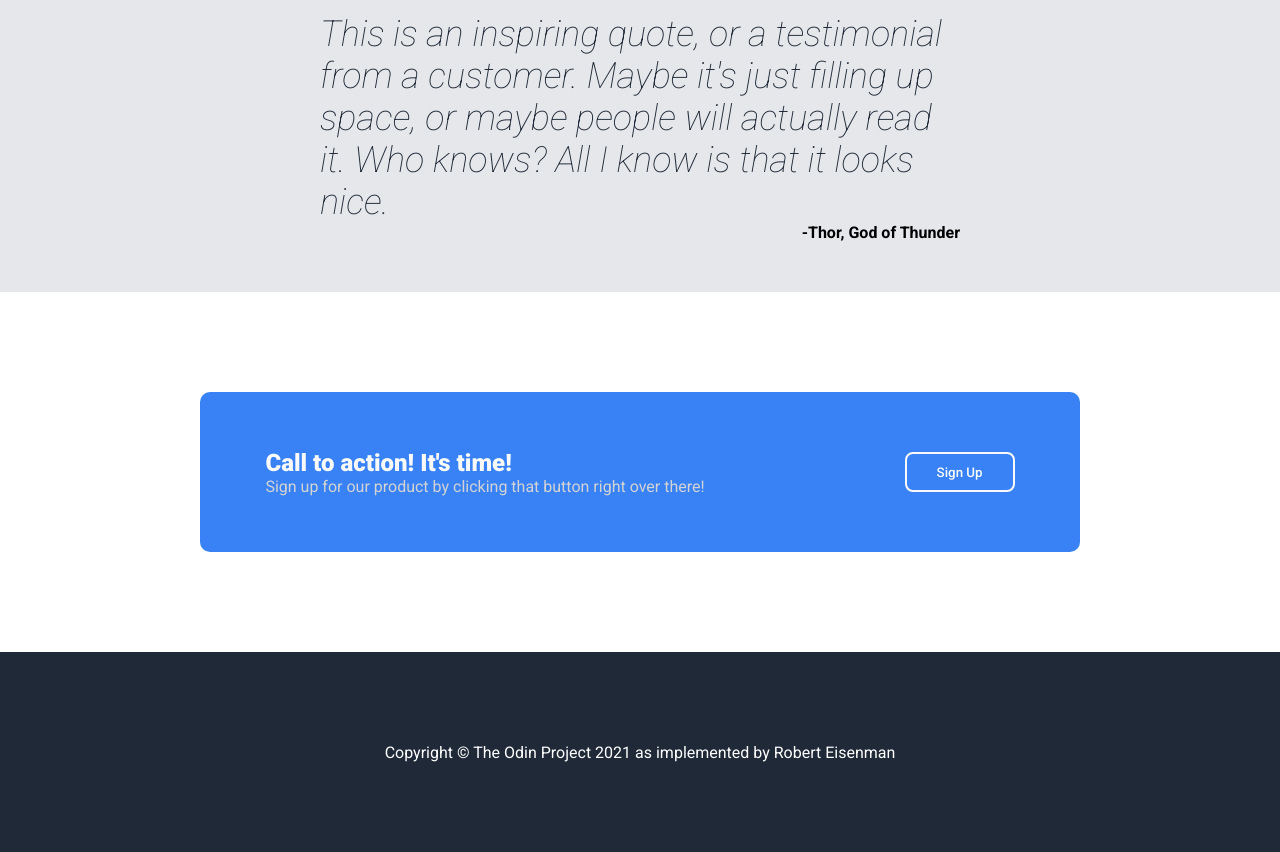
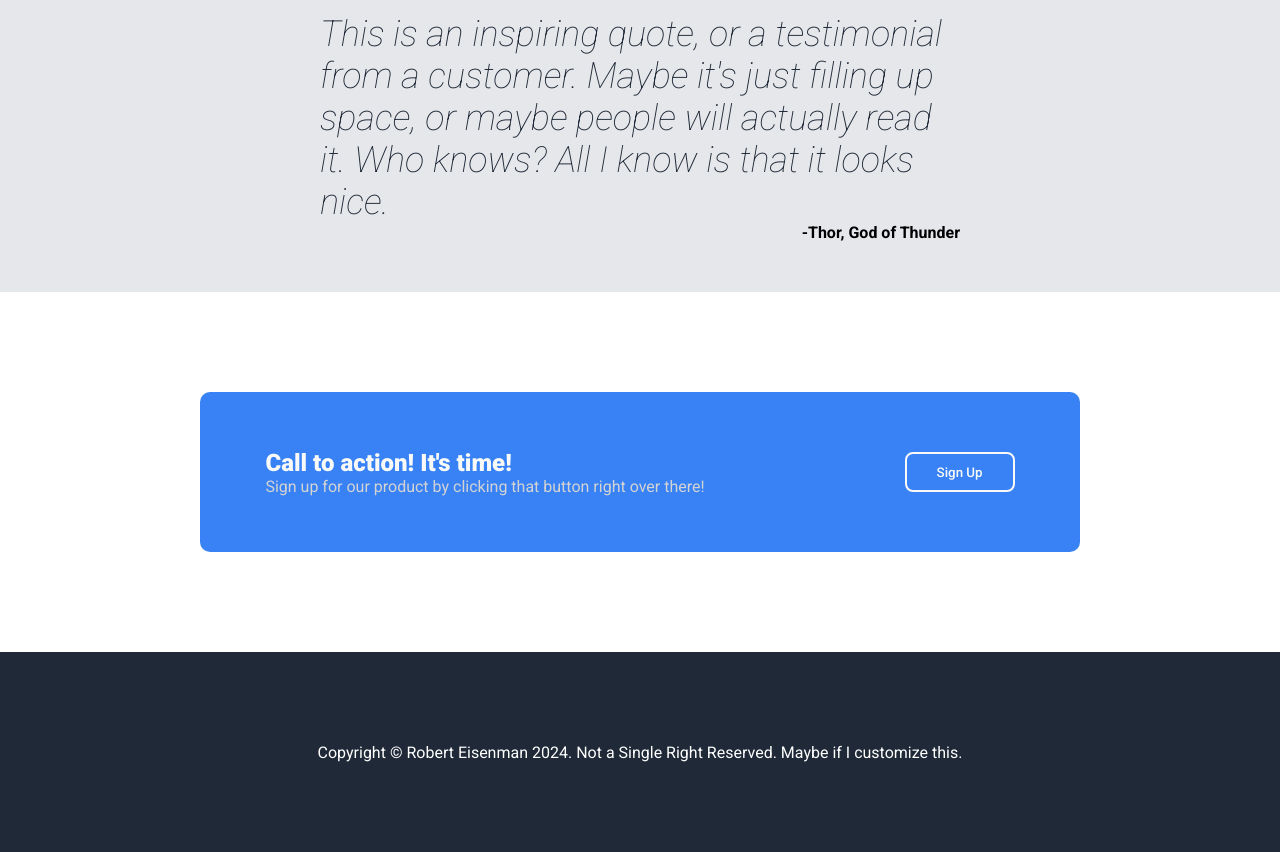
Before and after one commit to mrmiffmiff/odin-landing-page, a plain HTML site: page index.html in a window 1280 px wide. Shown: the part 1043-1895 px from the top of the page. Drawn offline with Linux system fonts and the light colour scheme.

Commit message:
quickly change footer

```diff
--- a/index.html
+++ b/index.html
@@ -75,7 +75,7 @@
             <input type="submit" value="Sign Up" />
         </div>
     </section>
-    <footer>Copyright &copy; The Odin Project 2021 as implemented by Robert Eisenman</footer>
+    <footer>Copyright &copy; Robert Eisenman 2024. Not a Single Right Reserved. Maybe if I customize this.</footer>
 </body>
 
 </html>
```
